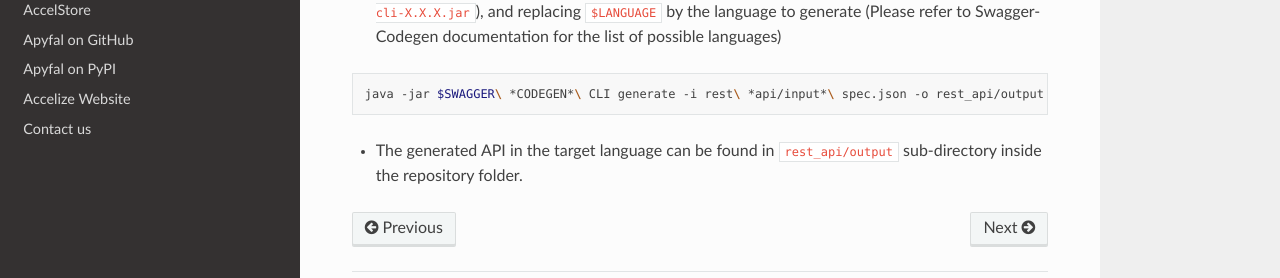
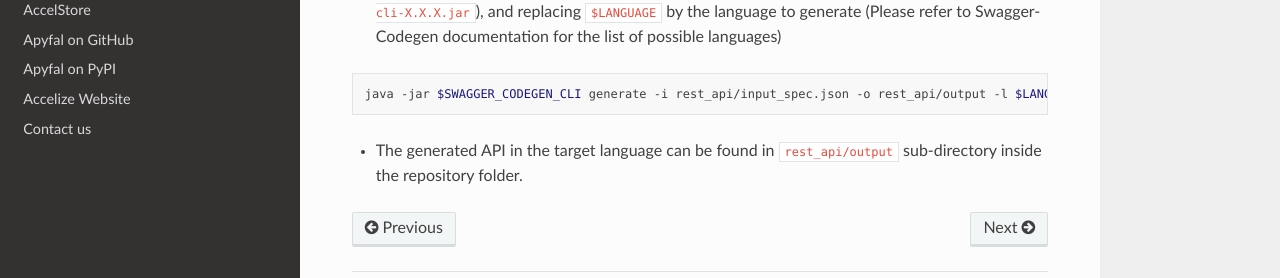
Before and after one commit to Accelize/apyfal, a Sphinx documentation site: the page built from docs/rest.rst, in a window 1280 px wide and 933 px high. Shown: the part 556-834 px from the top of the window. Built offline with Sphinx 7.4.7 and the Read the Docs theme 2.0.0, drawn with Linux system fonts in a browser that asks for light colours; pages that are not in the unit, such as notebooks, are missing from menus.

Commit message:
typo in Swagger-codegen command

```diff
--- a/docs/rest.rst
+++ b/docs/rest.rst
@@ -25,7 +25,7 @@ Swagger-Codegen can be used to generate client for almost any language
 
 .. code-block:: bash
 
-    java -jar $SWAGGER\ *CODEGEN*\ CLI generate -i rest\ *api/input*\ spec.json -o rest_api/output -l $LANGUAGE
+    java -jar $SWAGGER_CODEGEN_CLI generate -i rest_api/input_spec.json -o rest_api/output -l $LANGUAGE
 
 -  The generated API in the target language can be found in
    ``rest_api/output`` sub-directory inside the repository folder.
```
